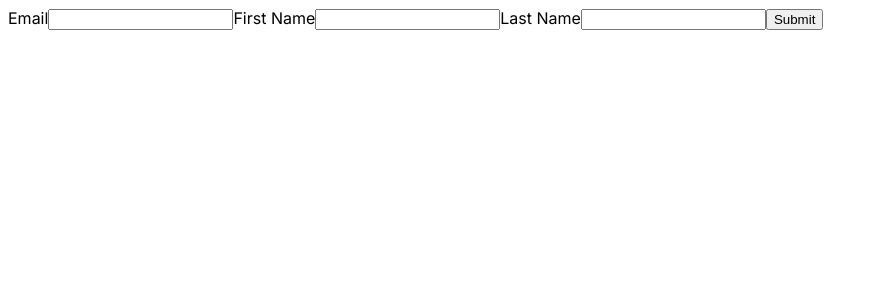
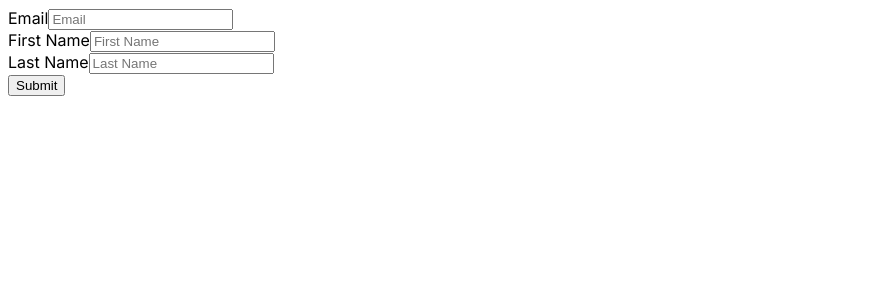
Before and after one commit to kenny-f/form-playground, a Next.js app: page /basic-form in a window 1280 px wide. Shown: the top 300 px of the page, without its empty margins (0-878 px from the left). Built offline with nearby package versions, Linux system fonts and the light colour scheme.

Commit message:
Add error message to input component

```diff
--- a/package.json
+++ b/package.json
@@ -12,6 +12,7 @@
     "build-storybook": "storybook build"
   },
   "dependencies": {
+    "@hookform/error-message": "^2.0.1",
     "@types/node": "20.6.5",
     "@types/react": "18.2.22",
     "@types/react-dom": "18.2.7",
--- a/src/app/basic-form/BasicForm.tsx
+++ b/src/app/basic-form/BasicForm.tsx
@@ -14,7 +14,6 @@ type FormValues = {
 
 export const BasicForm: React.FC<BasicFormProps> = () => {
   const [formValues, setFormValues] = useState<FormValues>();
-  const [errorValues, setErrorValues] = useState<FieldErrors<FormValues>>();
 
   const {
     register,
@@ -44,7 +43,6 @@ export const BasicForm: React.FC<BasicFormProps> = () => {
 
   const onError: SubmitErrorHandler<FormValues> = (data) => {
     console.log(data)
-    setErrorValues(data)
   };
 
   return (
@@ -54,38 +52,43 @@ export const BasicForm: React.FC<BasicFormProps> = () => {
         className={css({
           display: 'flex',
           flexDirection: 'column',
-          '& > input': {
+          '& > *': {
             mb: '12',
-            border: '1px solid grey',
           }
         })}
       >
         <Input
           label="Email"
+          placeholder="Email"
           name="email"
           registerReturnValue={register(
             'email',
             {
               required: 'Email is required'
             })}
+          errors={errors}
         />
         <Input
           label="First Name"
+          placeholder="First Name"
           name="firstName"
           registerReturnValue={register(
             'firstName',
             {
               required: 'First Name is required'
             })}
+          errors={errors}
         />
         <Input
           label="Last Name"
+          placeholder="Last Name"
           name="lastName"
           registerReturnValue={register(
             'lastName',
             {
               required: 'Last Name is required'
             })}
+          errors={errors}
         />
         <input
           className={css({
--- a/src/components/Input.tsx
+++ b/src/components/Input.tsx
@@ -1,6 +1,7 @@
+import { ErrorMessage } from '@hookform/error-message';
 import { css } from '@styled-system/css';
 import React from 'react'
-import { DeepMap, FieldError, FieldValues, Path, RegisterOptions, UseFormRegister, UseFormRegisterReturn } from 'react-hook-form';
+import { DeepMap, FieldError, FieldValues, Path, UseFormRegisterReturn } from 'react-hook-form';
 
 type InputProps<TFormValues extends FieldValues> = {
   label?: string;
@@ -20,7 +21,13 @@ export const Input = <TFormValues extends FieldValues>({
 }: InputProps<TFormValues>
 ): JSX.Element => {
   return (
-    <React.Fragment>
+    <div
+      data-id="input-wrapper"
+      className={css({
+        display: 'flex',
+        flexDirection: 'column'
+      })}
+    >
       <label htmlFor={name}>{label}</label>
       <input
         type="text"
@@ -28,11 +35,26 @@ export const Input = <TFormValues extends FieldValues>({
         {...registerReturnValue}
         className={css({
           border: '1px solid grey',
-          rounded: 'md'
+          rounded: 'md',
+          px: '4',
         })
       }
       />
+      <ErrorMessage
+        name={name as any}
+        errors={errors}
+        render={({message}) => (
+          <p
+            className={css({
+              color: 'red.500',
+              fontSize: 'xs'
+            })}
+          >
+            {message}
+          </p>
+        )}
+      />
       {/* {errors[name]?.message && (<p>{errors.[name].message}</p>)} */}
-    </React.Fragment>
+    </div>
   )
 }
```
Also changed, not shown: 1 other file (tests, documents, lock files or other folders).
